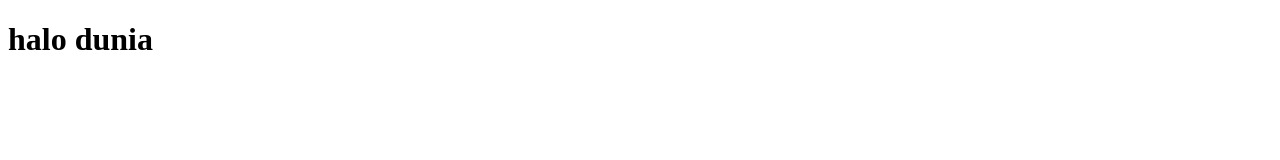
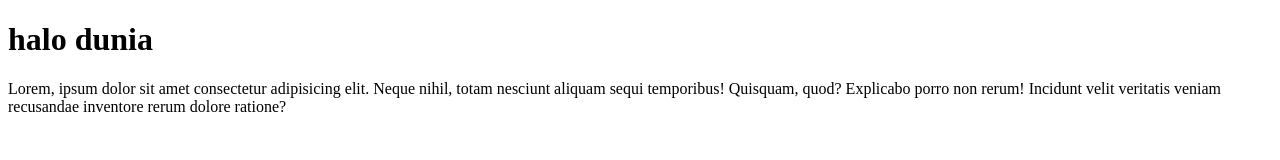
Before and after one commit to cikmang/remote, a plain HTML site: page index.html in a window 1280 px wide. Drawn offline with Linux system fonts and the light colour scheme.

Commit message:
tambah paragraf di isi index.php

```diff
--- a/index.html
+++ b/index.html
@@ -9,6 +9,7 @@
 
 <body>
     <h1>halo dunia</h1>
+    <p>Lorem, ipsum dolor sit amet consectetur adipisicing elit. Neque nihil, totam nesciunt aliquam sequi temporibus! Quisquam, quod? Explicabo porro non rerum! Incidunt velit veritatis veniam recusandae inventore rerum dolore ratione?</p>
 </body>
 
 </html>
```
